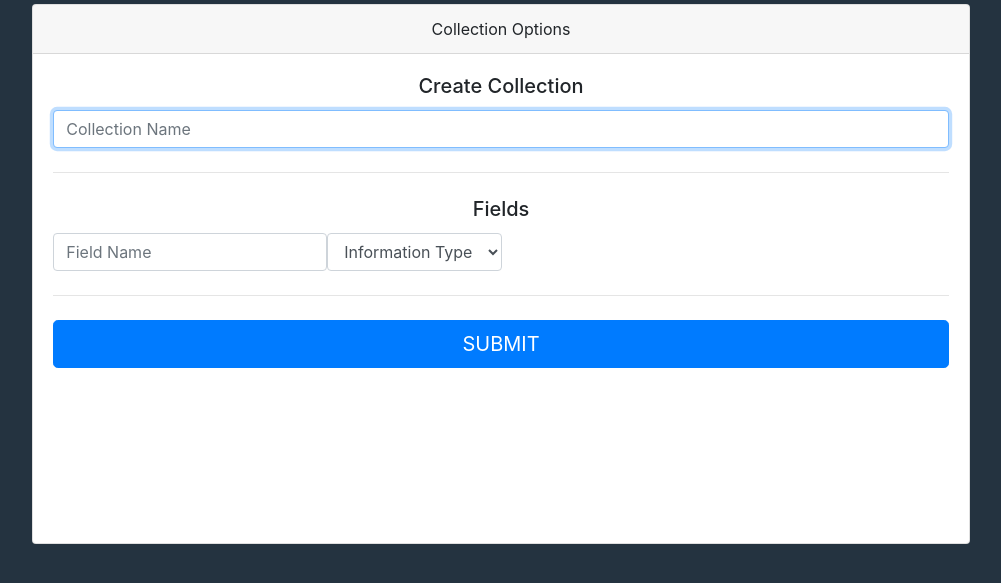
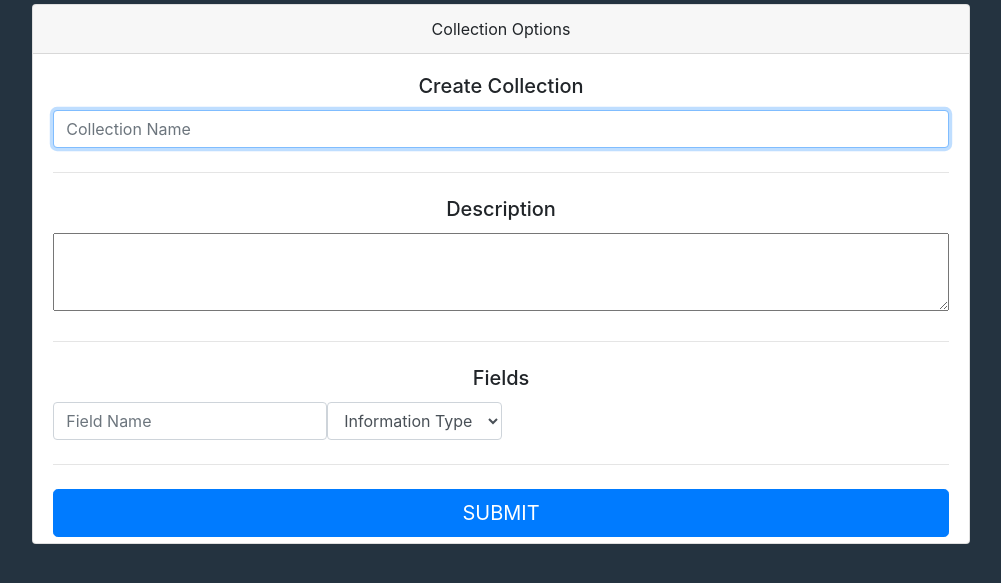
Before and after one commit to morciu/KeepItTidy, a Django app: page /create_collection in a window 1280 px wide. Shown: the part 156-739 px from the top of the page, without its empty margins (139-1140 px from the left). Run offline with Django 3.2, Linux system fonts and the light colour scheme.

Commit message:
create_collection.html can create and save models (Collection, TextField)

```diff
--- a/KeepItTidy/admin.py
+++ b/KeepItTidy/admin.py
@@ -1,5 +1,7 @@
 from django.contrib import admin
-from .models import User
+from .models import User, Collection, TextField
 
 # Register your models here.
 admin.site.register(User)
+admin.site.register(Collection)
+admin.site.register(TextField)
--- a/KeepItTidy/models.py
+++ b/KeepItTidy/models.py
@@ -13,4 +13,6 @@ class Collection(models.Model):
 
 
 class TextField(models.Model):
+	name = models.CharField(max_length=200)
+	collection = models.ForeignKey(Collection, on_delete=models.CASCADE, related_name="text_field", null=True)
 	text = models.CharField(max_length=500)
--- a/KeepItTidy/templates/keepittidy/create_collection.html
+++ b/KeepItTidy/templates/keepittidy/create_collection.html
@@ -19,6 +19,11 @@
 		                <p>{{error_msg}}</p>
 		              </div>
 		              {% endif %}
+
+		              <hr class="my-4">
+
+		              <h5 class="card-title text-center">Description</h5>
+		              	<textarea id="description" name="description" rows="3" style="min-width: 100%;"></textarea>
 
 		              <hr class="my-4">
 
--- a/KeepItTidy/views.py
+++ b/KeepItTidy/views.py
@@ -4,7 +4,7 @@ from django.urls import reverse
 from django.db import IntegrityError
 from django.contrib.auth import authenticate, login, logout
 
-from .models import User
+from .models import User, Collection, TextField
 
 
 # Create your views here.
@@ -67,11 +67,21 @@ def register(request):
 def create_collection(request):
 	if request.method == "POST":
 		collection_name = request.POST["collectionName"]
+		description = request.POST["description"]
 		field_name = request.POST["fieldName"]
 		field_type = request.POST.get("fieldType")
 		print(collection_name)
+		print(description)
 		print(field_name)
 		print(field_type)
+
+		new_collection = Collection(user=request.user, name=collection_name, description=description)
+		if field_type == "text":
+			new_field = TextField(name=field_name, collection=new_collection, text="butts butts butts")
+
+		new_collection.save()
+		new_field.save()
+
 
 		return render(request, "keepittidy/create_collection.html")
 	else:
```
Also changed, not shown: KeepItTidy/migrations/0003_textfield_collection.py (added), KeepItTidy/migrations/0004_textfield_name.py (added), db.sqlite3.
